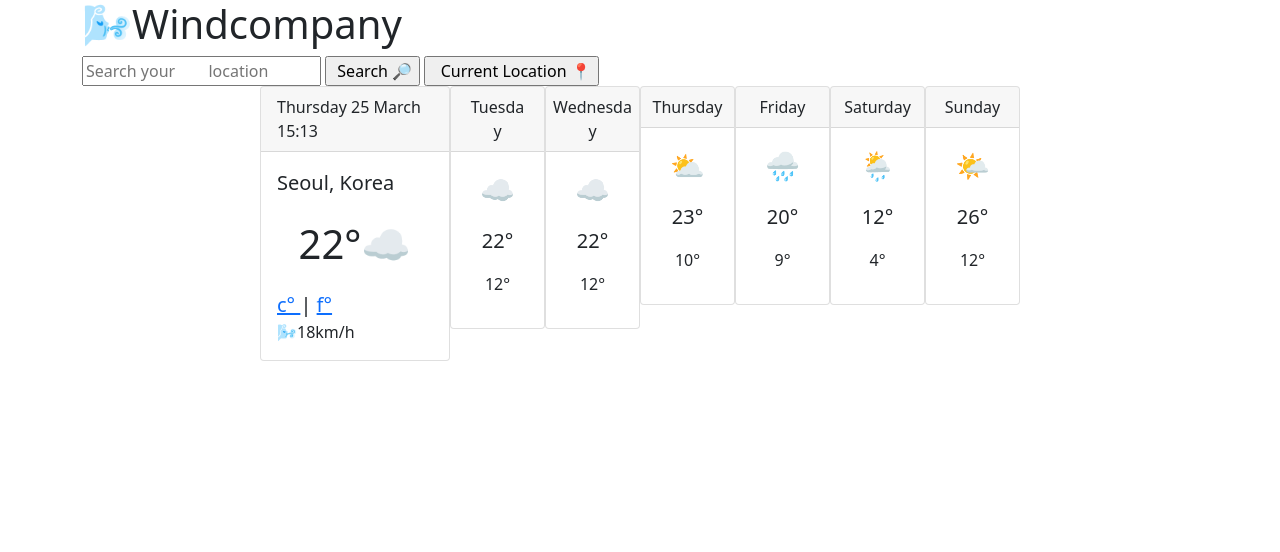
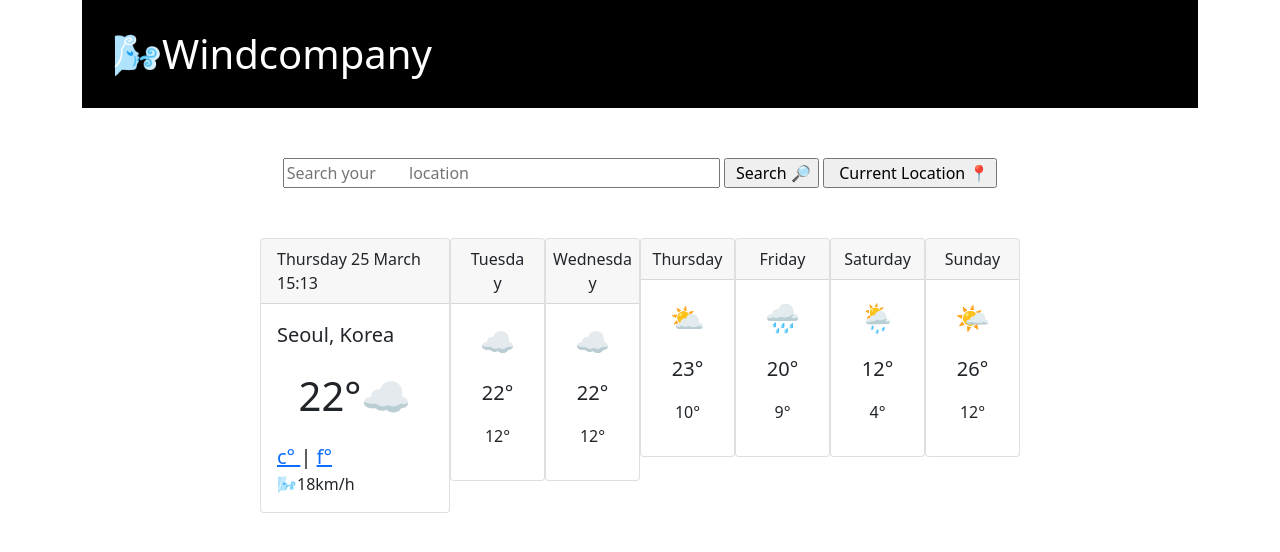
Before and after one commit to Enymato/challenge1, a plain HTML site: page body/body.html in a window 1280 px wide. Drawn offline with nearby package versions, Linux system fonts and the light colour scheme; files whose address does not match are found by name.

Commit message:
folder solving issue

```diff
--- a/body/body.html
+++ b/body/body.html
@@ -7,7 +7,8 @@
     <link href="https://cdn.jsdelivr.net/npm/bootstrap@5.0.0-beta2/dist/css/bootstrap.min.css" rel="stylesheet"
         integrity="sha384-BmbxuPwQa2lc/FVzBcNJ7UAyJxM6wuqIj61tLrc4wSX0szH/Ev+nYRRuWlolflfl" crossorigin="anonymous" />
     <script src="https://unpkg.com/axios/dist/axios.min.js"></script>
-    <link href="src/styles.css" />
+    <link rel="stylesheet" href="src/styles.css" />
+
 </head>
 
 <body>
--- /dev/null
+++ b/body/src/styles.css
@@ -0,0 +1,12 @@
+h1 {
+  color: white;
+  background-color: black;
+  padding: 30px;
+}
+.first {
+  margin: 50px 0px;
+  text-align: center;
+}
+#search-input {
+  padding-right: 200px;
+}
```
